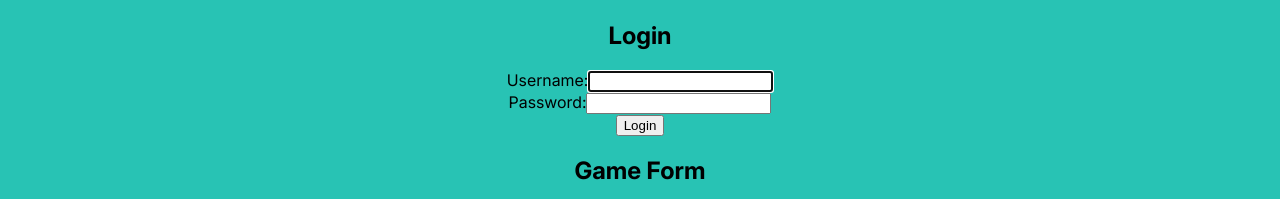
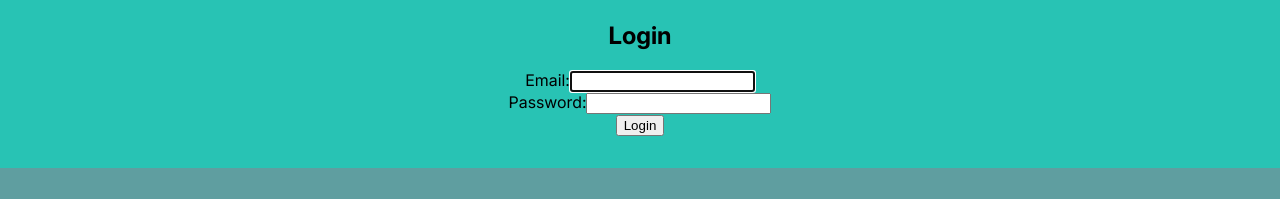
Before and after one commit to BronwenM/referee-scheduler, a React app in the folder frontend/: page /login in a window 1280 px wide. Shown: the part 751-950 px from the top of the page. Built offline with nearby package versions, Linux system fonts and the light colour scheme; the HTML template or start-up script is replaced by a standard one.

Commit message:
Add ActionController::Cookies to handle cookies../backend/app/controllers/api/sessions_controller.rb

```diff
--- a/frontend/src/App.jsx
+++ b/frontend/src/App.jsx
@@ -54,7 +54,6 @@ function App() {
             <Route path="/profile" element={<h1>Profile</h1>} />
           </Route>
         </Routes>
-        <GameForm />
       </main>
       <Footer />
     </>
--- a/frontend/src/components/Login/Login.jsx
+++ b/frontend/src/components/Login/Login.jsx
@@ -1,48 +1,48 @@
-import React, { useEffect, useRef, useState } from 'react';
+import React, { useEffect, useState } from 'react';
 import { ToastContainer, toast } from 'react-toastify';
 import 'react-toastify/dist/ReactToastify.css';
 import Button from '../Button/Button';
 import axios from "axios";
-import users from '../../mocks/users';
 import { useAuth } from '../../hooks/useAuth';
+import { useNavigate } from 'react-router-dom';
 
 
 const Login = () => {
   //BM: Removed useRef and replaced with autfocused attribute
-  const [username, setUsername] = useState('');
+  const [email, setEmail] = useState('');
   const [password, setPassword] = useState('');
   const [error, setError] = useState('');
   const {login} = useAuth();
+  const navigate = useNavigate();
 
   //This clears the error message when the user types in the username or password
   useEffect(() => {
-    if (username || password) {
+    if (email || password) {
       setError('');
     }
-  }, [username, password]);
+  }, [email, password]);
 
-  const handleSubmit = (e) => {
+  const handleSubmit = async (e) => {
     e.preventDefault();
 
-    if (!username || !password) {
+    if (!email || !password) {
       setError('Username and password are required');
       return;
     }
 
-    //This finds the user(from users.js mock data) in the users array and logs them in if the username and password match(This is strickly for the mock data) When we start posting to the backend, we will use the axios.post method to post the username and password to the backend and the backend will return the user if the username and password match
-    const user = users.find((user) => user.username === username && user.password === password);
-    if (user) {
-      console.log('Login successful:', user);
+    try {
+      const response = await axios.post('/api/sessions', { email, password });
+      console.log('Login successful:', response.data);
       toast.success('Login successful');
-      login(user);
-
-    } else {
-      setError('Invalid username or password');
-      toast.error('Invalid username or password');
+      login(response.data);
+      navigate('/');
+    } catch (error) {
+      console.error('Login failed:', error);
+      setError('Invalid email or password');
+      toast.error('Invalid email or password');
     }
 
-
-    setUsername('');
+    setEmail('');
     setPassword('');
   };
 
@@ -52,16 +52,16 @@ const Login = () => {
     <ToastContainer />
     <h1>Login</h1>
     <form>
-      <label htmlFor="username">Username:</label>
-      <input
-        id="username"
-        type="text"
-        value={username}
-        onChange={(e) => setUsername(e.target.value)}
-        autoComplete='off'
-        required
-        autoFocus
-      />
+    <label htmlFor="email">Email:</label>
+        <input
+          id="email"
+          type="email"
+          value={email}
+          onChange={(e) => setEmail(e.target.value)}
+          autoComplete="off"
+          required
+          autoFocus
+        />
       <br />
       <label htmlFor="password">Password:</label>
       <input
```
